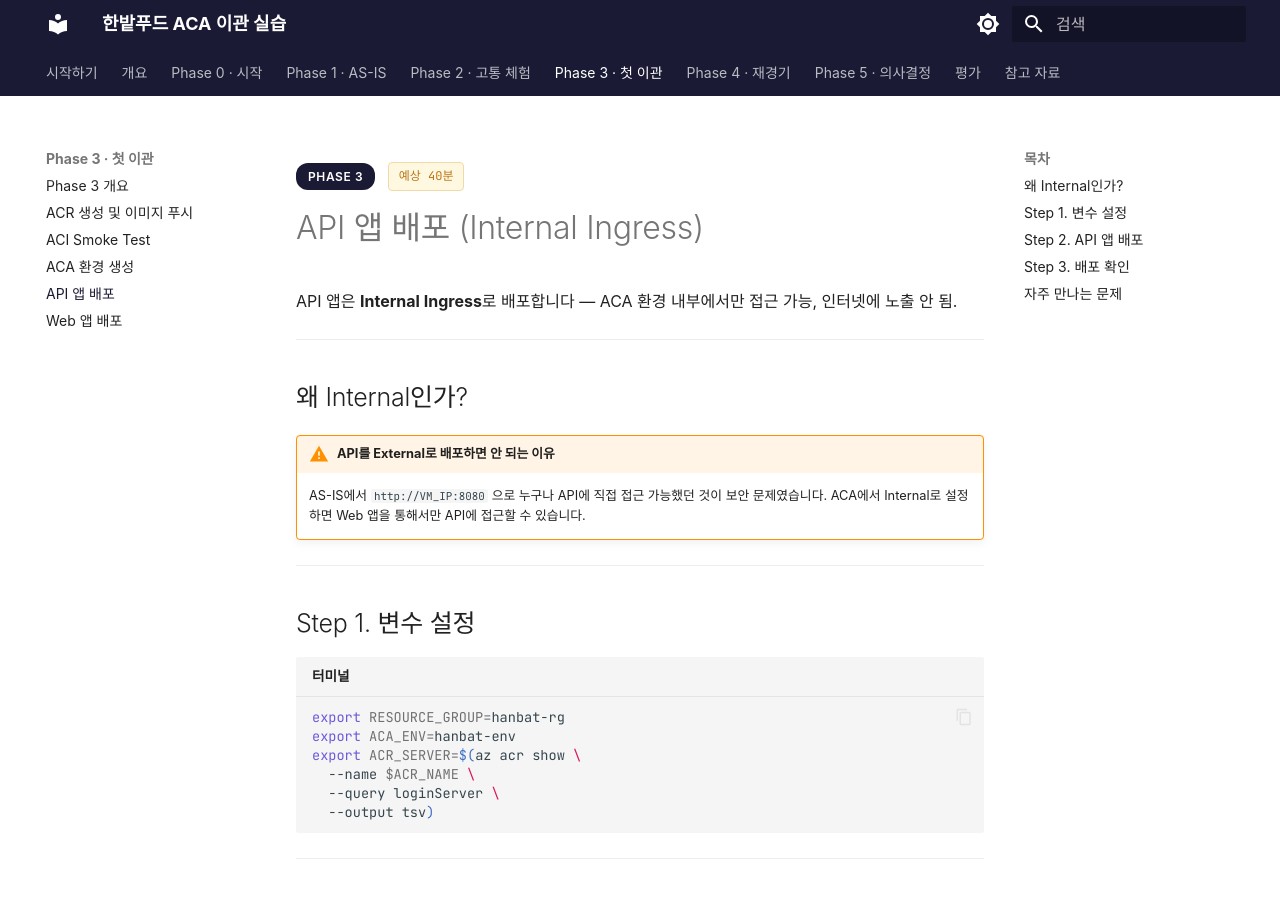
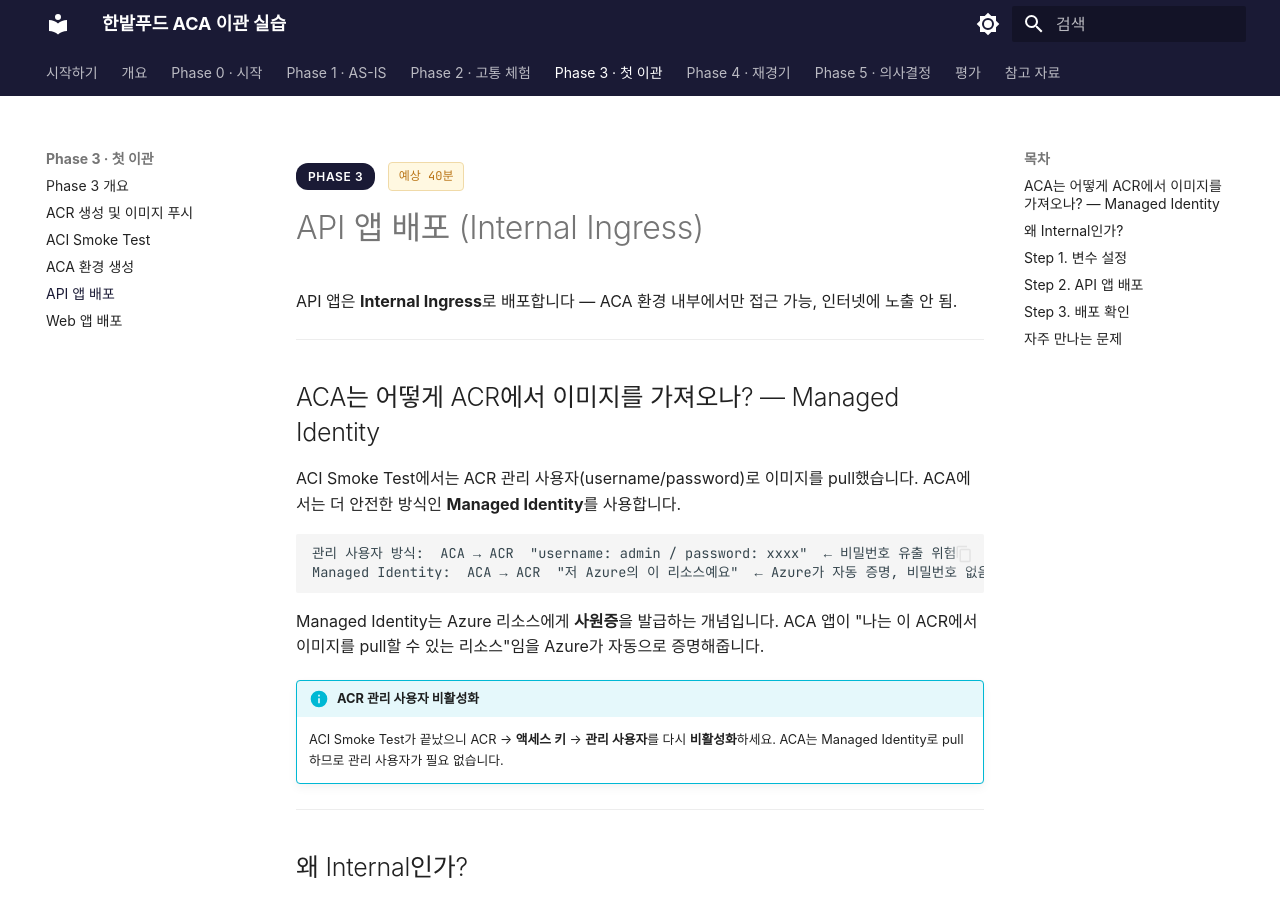
Before and after one commit to skilleat-labs/container-service-labs, an MkDocs documentation site: the page built from docs/phase-3/api-deploy.md, in a window 1280 px wide and 900 px high. Built offline with MkDocs 1.6.1 and Material for MkDocs 9.7.7, drawn with Linux system fonts in a browser that asks for light colours; some web fonts are replaced.

Commit message:
docs: ACI smoke test에서 Managed Identity 제거, ACA 배포 단계로 이동

````diff
--- a/docs/phase-3/api-deploy.md
+++ b/docs/phase-3/api-deploy.md
@@ -4,6 +4,25 @@
 # API 앱 배포 (Internal Ingress)
 
 API 앱은 **Internal Ingress**로 배포합니다 — ACA 환경 내부에서만 접근 가능, 인터넷에 노출 안 됨.
+
+---
+
+## ACA는 어떻게 ACR에서 이미지를 가져오나? — Managed Identity
+
+ACI Smoke Test에서는 ACR 관리 사용자(username/password)로 이미지를 pull했습니다.
+ACA에서는 더 안전한 방식인 **Managed Identity**를 사용합니다.
+
+```
+관리 사용자 방식:  ACA → ACR  "username: admin / password: xxxx"  ← 비밀번호 유출 위험
+Managed Identity:  ACA → ACR  "저 Azure의 이 리소스예요"  ← Azure가 자동 증명, 비밀번호 없음
+```
+
+Managed Identity는 Azure 리소스에게 **사원증**을 발급하는 개념입니다.
+ACA 앱이 "나는 이 ACR에서 이미지를 pull할 수 있는 리소스"임을 Azure가 자동으로 증명해줍니다.
+
+!!! info "ACR 관리 사용자 비활성화"
+    ACI Smoke Test가 끝났으니 ACR → **액세스 키** → **관리 사용자**를 다시 **비활성화**하세요.
+    ACA는 Managed Identity로 pull하므로 관리 사용자가 필요 없습니다.
 
 ---
 
````
Also changed, not shown: docs/phase-3/aci-smoke-test.md (+18 -106 lines).
